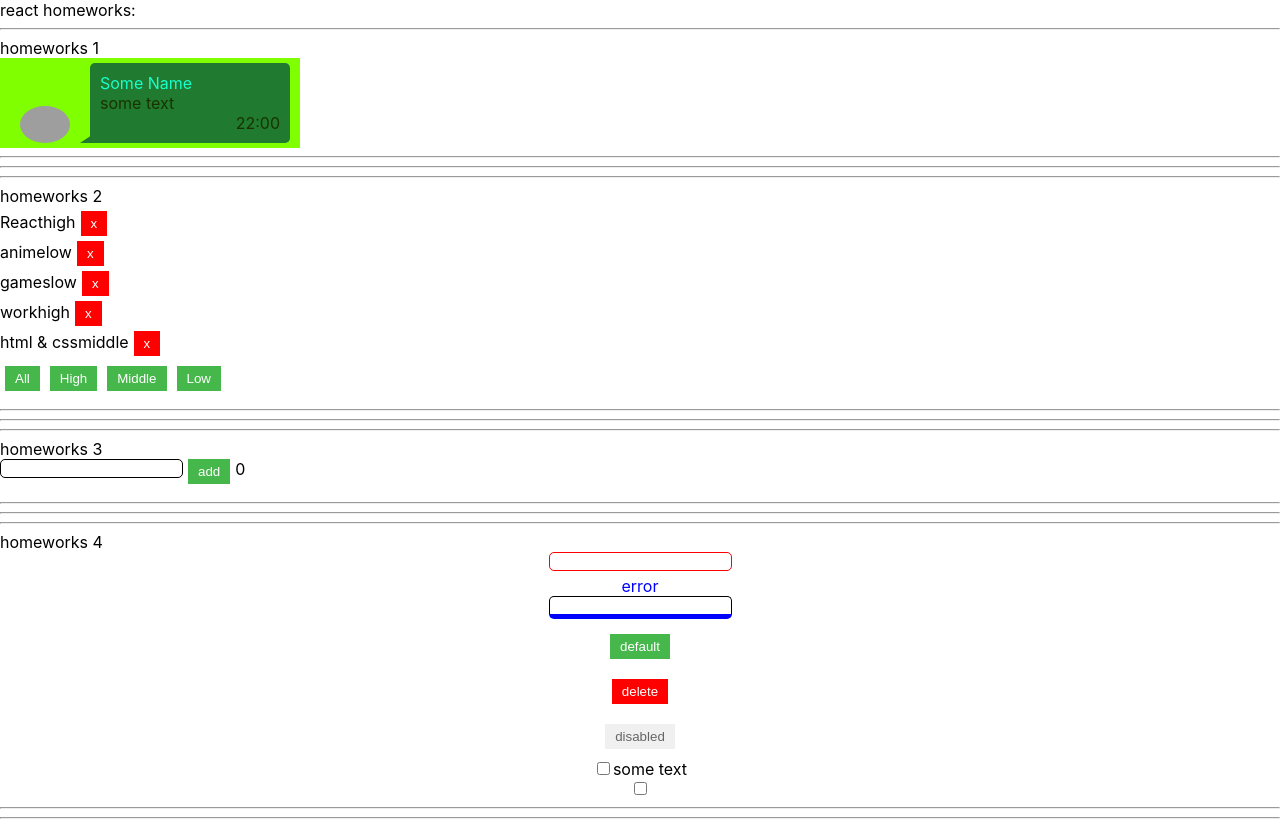
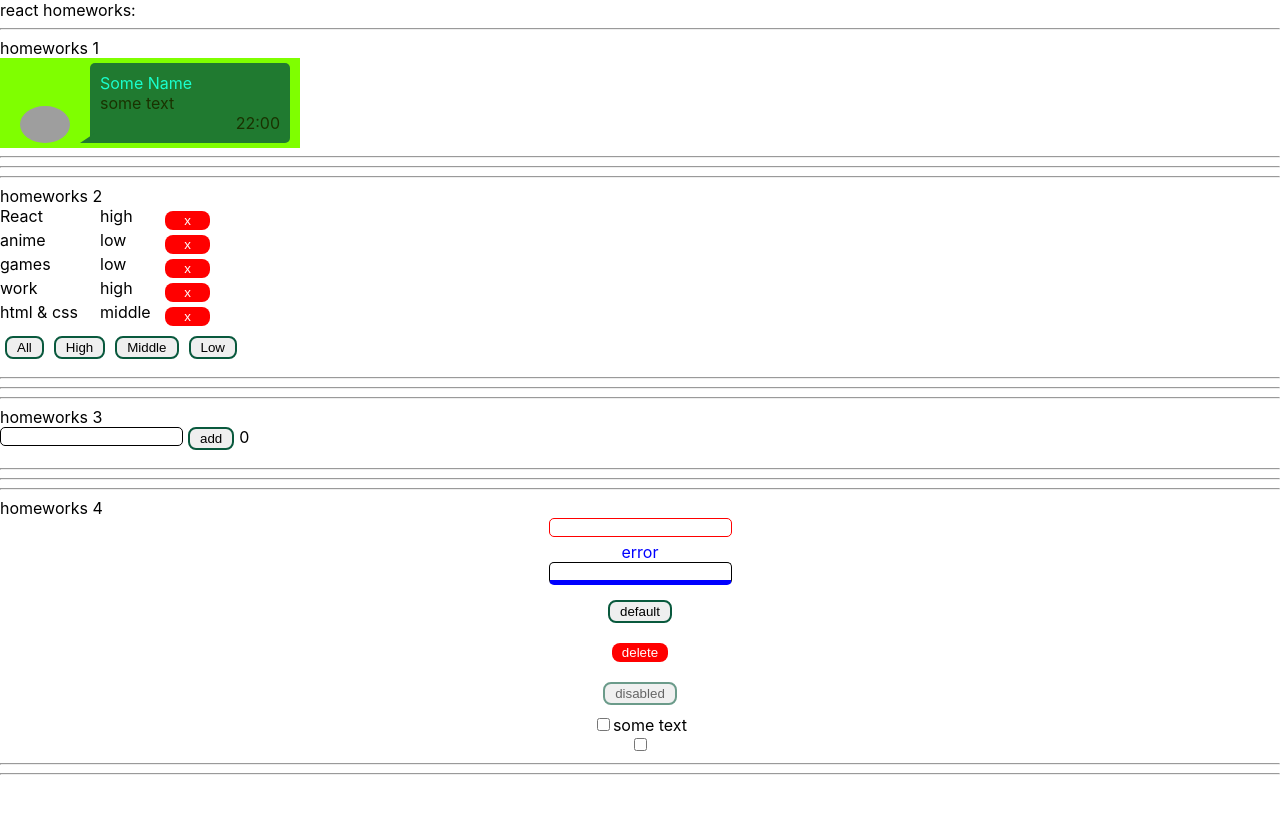
Before and after one commit to Antont25/homwork, a React (Create React App) app: page / in a window 1280 px wide. After the commit the page ends 800 px from the top, so only its background shows below. Built offline with nearby package versions, Linux system fonts and the light colour scheme; grey boxes are pictures that could not be loaded.

Commit message:
"button changes"

```diff
--- a/src/p2-homeworks/h2/Affair.tsx
+++ b/src/p2-homeworks/h2/Affair.tsx
@@ -15,7 +15,7 @@ function Affair(props: AffairPropsType) {
     }// need to fix
 
     return (
-        <div>
+        <div className={style.affairBlock}>
             <span>{props.affair.name}</span>
             <span>{props.affair.priority}</span>
             <SuperButton red onClick={() => deleteCallback(props.affair._id)}
--- a/src/p2-homeworks/h2/Affairs.module.css
+++ b/src/p2-homeworks/h2/Affairs.module.css
@@ -5,3 +5,9 @@
 .buttonRed {
     margin: 5px 0 0 5px;
 }
+
+.affairBlock {
+    display: grid;
+    grid-template-rows: 1fr;
+    grid-template-columns: 100px 60px 50px;
+}
--- a/src/p2-homeworks/h4/common/c2-SuperButton/SuperButton.module.css
+++ b/src/p2-homeworks/h4/common/c2-SuperButton/SuperButton.module.css
@@ -1,11 +1,27 @@
 .default {
     margin: 10px 5px;
-    background-color: #46b74b;
-    border: none;
-    color: white;
-    padding: 5px 10px;
+    padding: 2px 10px;
     text-align: center;
     cursor: pointer;
+    text-decoration: none;
+    display: inline-block;
+    position: relative;
+    overflow: hidden;
+    border: 2px solid #09593d;
+    border-radius: 8px;
+    font-family: 'Montserrat', sans-serif;
+    transition: .2s ease-in-out;
+}
+
+.default:before {
+    content: "";
+    background: linear-gradient(90deg, rgba(255, 255, 255, .1), rgba(255, 255, 255, .5));
+    height: 50px;
+    width: 50px;
+    position: absolute;
+    top: -8px;
+    left: -75px;
+    transform: skewX(-45deg);
 }
 
 .default:disabled {
@@ -24,20 +40,27 @@
 
 .default:hover {
     transition: 1s;
-    background-color: #1c641c;
+    background: #09593d;
+    color: #fff;
+    border: none
+}
+
+.default:hover:before {
+    left: 150px;
+    transition: .5s ease-in-out;
+}
+
+
+.red:hover {
+    transition: 1s;
+    background: #f16e6e;
+    color: #fff;
 }
 
 .red {
     background: red;
-    margin: 10px;
-    border: none;
+    border: red;
     color: white;
-    padding: 5px 10px;
     text-align: center;
     cursor: pointer;
 }
-
-.red:hover {
-    transition: 1s;
-    background-color: #a21a1a;
-}
--- a/src/p2-homeworks/h4/common/c2-SuperButton/SuperButton.tsx
+++ b/src/p2-homeworks/h4/common/c2-SuperButton/SuperButton.tsx
@@ -14,7 +14,7 @@ const SuperButton: React.FC<SuperButtonPropsType> = (
         ...restProps// все остальные пропсы попадут в объект restProps, там же будет children
     }
 ) => {
-    const finalClassName = `${red ? s.red : s.default} ${className}`
+    const finalClassName = `${red ? s.red + ' ' + s.default : s.default} ${className}`
 
     return (
         <button
```
